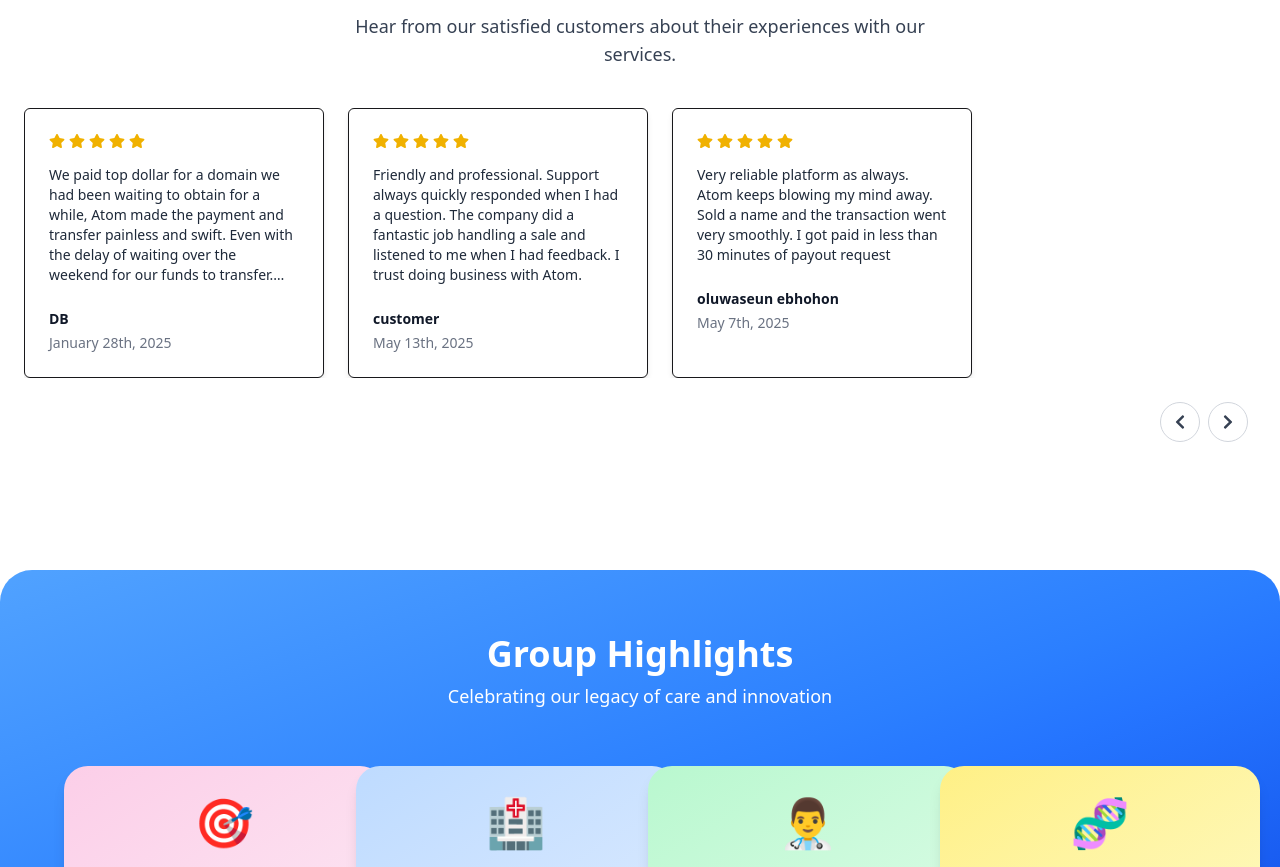
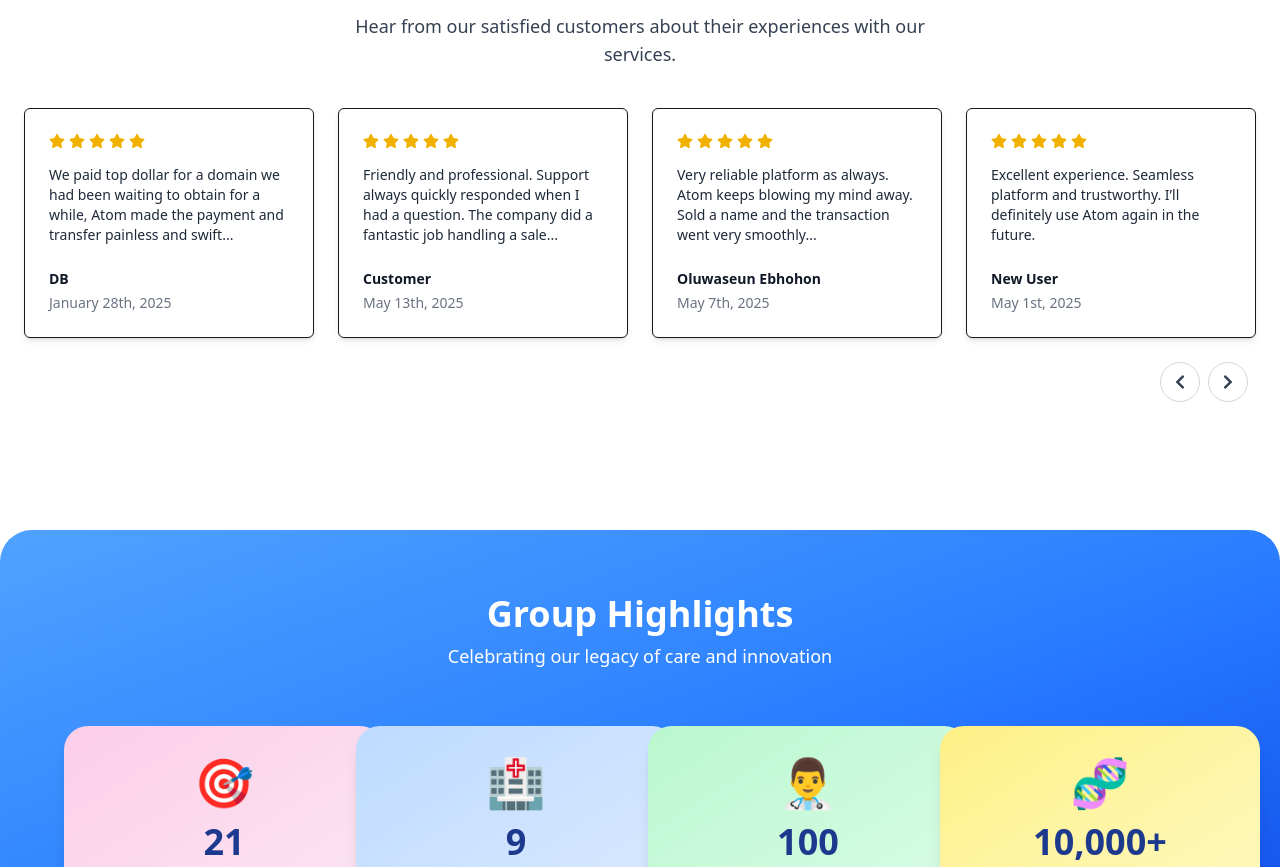
Before and after one commit to ManuJ1210/ChanRe, a React (Vite) app: page / in a window 1280 px wide. Shown: the part 2594-3461 px from the top of the page. Built offline with nearby package versions, Linux system fonts and the light colour scheme.

Commit message:
Added few animations

```diff
--- a/package.json
+++ b/package.json
@@ -10,6 +10,7 @@
     "preview": "vite preview"
   },
   "dependencies": {
+    "@studio-freight/lenis": "^1.0.42",
     "@tailwindcss/vite": "^4.1.10",
     "motion": "^12.18.1",
     "react": "^19.1.0",
--- a/src/App.jsx
+++ b/src/App.jsx
@@ -4,7 +4,25 @@ import ScrollToTop from './components/topPage';
 import Footer from './components/footer';
 import AppRoutes from './Routers/Navigation';
 import BackgroundAnimation from './pages/BackgroundAnimation';
+import { useEffect } from "react";
+import Lenis from '@studio-freight/lenis';
 function App() {
+  useEffect(() => {
+    const lenis = new Lenis({
+      duration: 1.2,
+      smooth: true,
+    });
+
+    const raf = (time) => {
+      lenis.raf(time);
+      requestAnimationFrame(raf);
+    };
+
+    requestAnimationFrame(raf);
+
+    return () => lenis.destroy();
+  }, []);
+
   return (
     <>
     <Header />
--- a/src/components/CustomerReviews.jsx
+++ b/src/components/CustomerReviews.jsx
@@ -6,65 +6,87 @@ const testimonials = [
     name: "DB",
     date: "January 28th, 2025",
     feedback:
-      "We paid top dollar for a domain we had been waiting to obtain for a while, Atom made the payment and transfer painless and swift. Even with the delay of waiting over the weekend for our funds to transfer. Tech support is pretty swift to answer any emails as well. Accepting the final transfer was a b ...",
+      "We paid top dollar for a domain we had been waiting to obtain for a while, Atom made the payment and transfer painless and swift...",
   },
   {
-    name: "customer",
+    name: "Customer",
     date: "May 13th, 2025",
     feedback:
-      "Friendly and professional. Support always quickly responded when I had a question. The company did a fantastic job handling a sale and listened to me when I had feedback. I trust doing business with Atom.",
+      "Friendly and professional. Support always quickly responded when I had a question. The company did a fantastic job handling a sale...",
   },
   {
-    name: "oluwaseun ebhohon",
+    name: "Oluwaseun Ebhohon",
     date: "May 7th, 2025",
     feedback:
-      "Very reliable platform as always. Atom keeps blowing my mind away. Sold a name and the transaction went very smoothly. I got paid in less than 30 minutes of payout request",
+      "Very reliable platform as always. Atom keeps blowing my mind away. Sold a name and the transaction went very smoothly...",
   },
   {
-    name: "new user",
+    name: "New User",
     date: "May 1st, 2025",
     feedback:
       "Excellent experience. Seamless platform and trustworthy. I’ll definitely use Atom again in the future.",
   },
+  {
+    name: "Ravi Kumar",
+    date: "April 24th, 2025",
+    feedback:
+      "Smooth transaction and excellent communication throughout the process.",
+  },
+  {
+    name: "Ananya Sharma",
+    date: "April 10th, 2025",
+    feedback:
+      "Fast service, transparent and reliable platform. Definitely recommend.",
+  },
 ];
 
 const TestimonialCard = ({ feedback, name, date }) => (
-  <div className="border p-6 rounded-md bg-white shadow-md w-[300px] flex-shrink-0">
+  <div className="border p-6 rounded-md bg-white shadow-md w-full h-full flex flex-col justify-between">
+    <div>
       <div className="flex items-center gap-1 mb-4 text-yellow-500">
-      {Array(5)
-        .fill()
-        .map((_, i) => (
+        {[...Array(5)].map((_, i) => (
           <FaStar key={i} />
         ))}
       </div>
       <p className="text-gray-800 text-sm mb-6 line-clamp-6">{feedback}</p>
+    </div>
+    <div>
       <p className="font-semibold text-sm text-gray-900">{name}</p>
       <p className="text-sm text-gray-500 mt-1">{date}</p>
+    </div>
   </div>
 );
 
 const TestimonialSection = () => {
-  const [index, setIndex] = useState(0);
-  const perPage = 3;
+  const [startIndex, setStartIndex] = useState(0);
+  const perPage = 4;
 
-  const next = () => setIndex((prev) => (prev + perPage) % testimonials.length);
-  const prev = () => setIndex((prev) => (prev - perPage + testimonials.length) % testimonials.length);
+  const next = () =>
+    setStartIndex((prev) => (prev + perPage) % testimonials.length);
+  const prev = () =>
+    setStartIndex(
+      (prev) => (prev - perPage + testimonials.length) % testimonials.length
+    );
 
-  const visible = Array.from({ length: perPage }, (_, i) => testimonials[(index + i) % testimonials.length]);
+  const visibleTestimonials = testimonials
+    .slice(startIndex, startIndex + perPage)
+    .concat(
+      testimonials.slice(0, Math.max(0, startIndex + perPage - testimonials.length))
+    );
 
   return (
     <section className="max-w-7xl mx-auto px-6 py-12 mt-10 mb-8">
-      <h2 className="text-4xl font-extrabold text-center text-blue-800">What Our Customers Say</h2>
+      <h2 className="text-4xl font-extrabold text-center text-blue-800">
+        What Our Customers Say
+      </h2>
       <p className="text-center text-gray-700 mt-4 max-w-xl mx-auto text-base sm:text-lg">
         Hear from our satisfied customers about their experiences with our services.
       </p>
 
-      <div className="mt-10 overflow-x-auto">
-        <div className="flex gap-6 w-full min-w-[768px] md:min-w-full">
-          {visible.map((t, i) => (
+      <div className="grid grid-cols-1 sm:grid-cols-2 lg:grid-cols-4 gap-6 mt-10">
+        {visibleTestimonials.map((t, i) => (
           <TestimonialCard key={i} {...t} />
         ))}
-        </div>
       </div>
 
       <div className="flex justify-end mt-6 pr-2 gap-2">
```
Also changed, not shown: 1 other file (tests, documents, lock files or other folders). Lines whose indentation alone changed are shown as unchanged.
